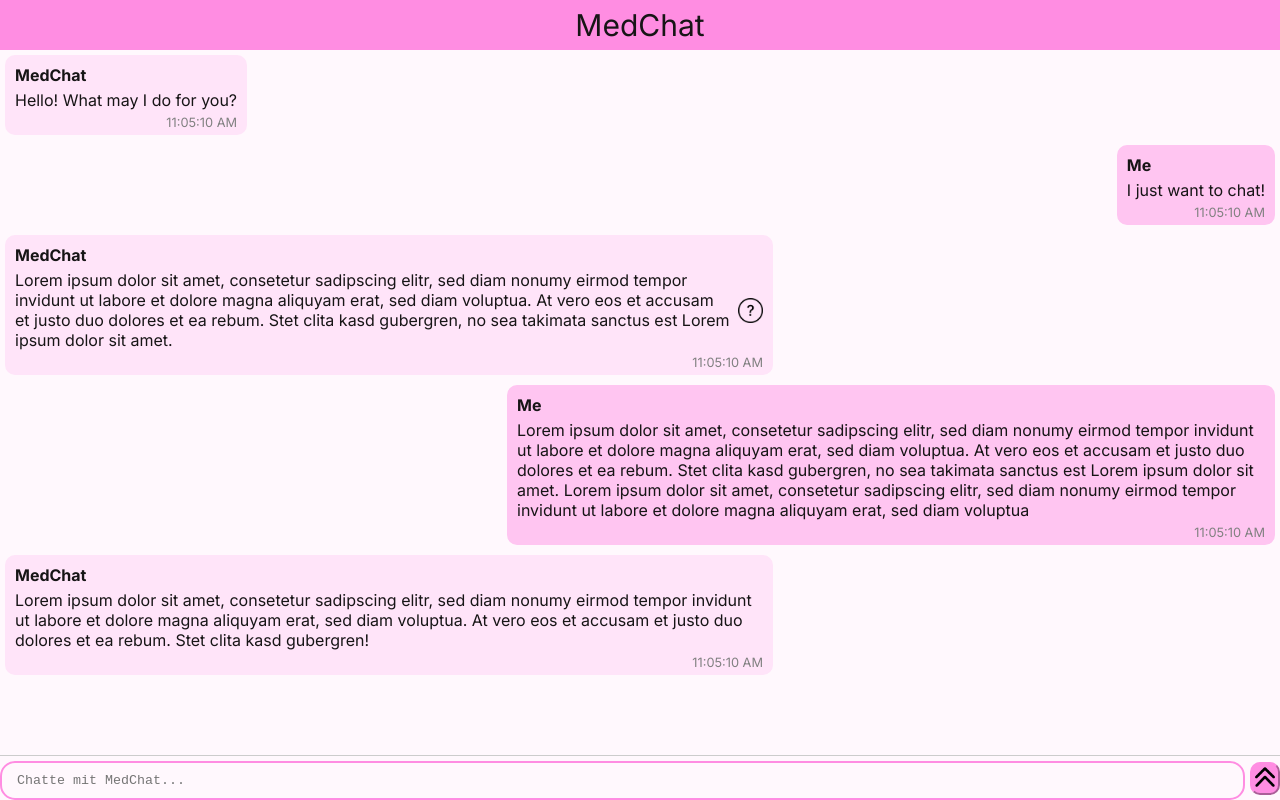
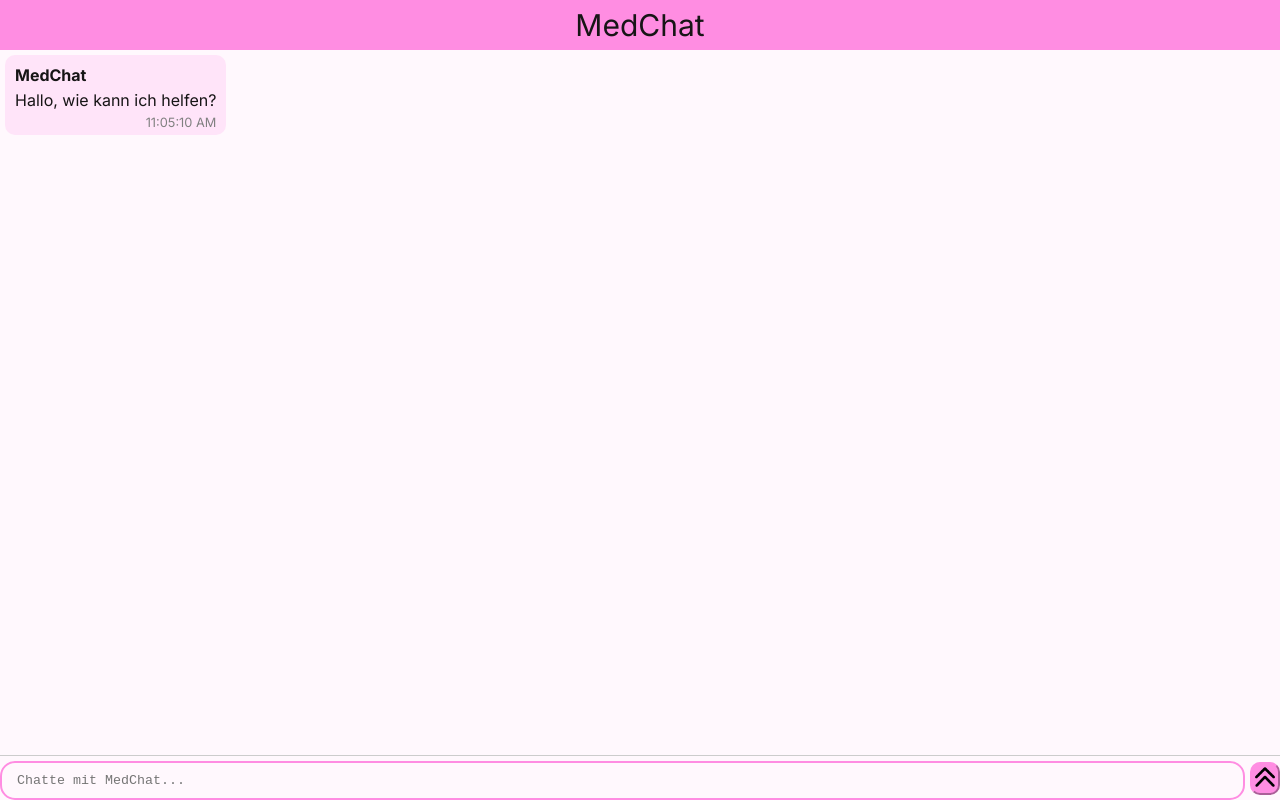
Before and after one commit to EStaELisa/medbot, a Next.js app: page / in a window 1280 px wide. Built offline with nearby package versions, Linux system fonts and the light colour scheme.

Commit message:
#42: add some comments and delete unnecessary code

```diff
--- a/src/components/body/Body.tsx
+++ b/src/components/body/Body.tsx
@@ -16,6 +16,7 @@ const Body = (props:props) => {
   return (
     <div className={styles['chatContainer']}>
       <div className={styles['messageContainer']}>
+        {/* Auflisten aller Nachrichten */}
         {props.messages.map((msg, idx) => (
           <ChatMessages key={idx} sender={msg.sender} content={msg.content} timestamp={msg.timeStamp} isOutgoing={msg.isOutgoing} htmlFile={msg.htmlFile}/>
         ))}
--- a/src/components/body/body.module.css
+++ b/src/components/body/body.module.css
@@ -1,8 +1,3 @@
-/* .chatContainer {
-    display: flex;
-    flex-direction: column;
-} */
-
 .messageContainer {
     display: flex;
     flex-direction: column;
--- a/src/components/chatbot/Chatbot.tsx
+++ b/src/components/chatbot/Chatbot.tsx
@@ -8,13 +8,18 @@ import Input from '../input/Input';
 
 
 const Chatbot = () => {
-    const [messages, setMessages] = useState([
-        {sender: 'MedChat', content: 'Hello! What may I do for you?', timeStamp: Date.now(), isOutgoing: false},
-        { sender: 'Me', content: 'I just want to chat!', timeStamp: Date.now(), isOutgoing: true},
-        { sender: 'MedChat', content: 'Lorem ipsum dolor sit amet, consetetur sadipscing elitr, sed diam nonumy eirmod tempor invidunt ut labore et dolore magna aliquyam erat, sed diam voluptua. At vero eos et accusam et justo duo dolores et ea rebum. Stet clita kasd gubergren, no sea takimata sanctus est Lorem ipsum dolor sit amet.', timeStamp: Date.now(), isOutgoing: false, htmlFile: '/file.html'},
-        { sender: 'Me', content: 'Lorem ipsum dolor sit amet, consetetur sadipscing elitr, sed diam nonumy eirmod tempor invidunt ut labore et dolore magna aliquyam erat, sed diam voluptua. At vero eos et accusam et justo duo dolores et ea rebum. Stet clita kasd gubergren, no sea takimata sanctus est Lorem ipsum dolor sit amet. Lorem ipsum dolor sit amet, consetetur sadipscing elitr, sed diam nonumy eirmod tempor invidunt ut labore et dolore magna aliquyam erat, sed diam voluptua', timeStamp: Date.now(), isOutgoing: true},
-        { sender: 'MedChat', content: 'Lorem ipsum dolor sit amet, consetetur sadipscing elitr, sed diam nonumy eirmod tempor invidunt ut labore et dolore magna aliquyam erat, sed diam voluptua. At vero eos et accusam et justo duo dolores et ea rebum. Stet clita kasd gubergren!', timeStamp: Date.now(), isOutgoing: false}
-    ]);
+    // Zum Testen ohne tatsächliche Einträge (mit Verlinkung zur Explainability-HTML)
+    // const testarray = [
+    //     {sender: 'MedChat', content: 'Hello! What may I do for you?', timeStamp: Date.now(), isOutgoing: false},
+    //     { sender: 'Me', content: 'I just want to chat!', timeStamp: Date.now(), isOutgoing: true},
+    //     { sender: 'MedChat', content: 'Lorem ipsum dolor sit amet, consetetur sadipscing elitr, sed diam nonumy eirmod tempor invidunt ut labore et dolore magna aliquyam erat, sed diam voluptua. At vero eos et accusam et justo duo dolores et ea rebum. Stet clita kasd gubergren, no sea takimata sanctus est Lorem ipsum dolor sit amet.', timeStamp: Date.now(), isOutgoing: false, htmlFile: '/file.html'},
+    //     { sender: 'Me', content: 'Lorem ipsum dolor sit amet, consetetur sadipscing elitr, sed diam nonumy eirmod tempor invidunt ut labore et dolore magna aliquyam erat, sed diam voluptua. At vero eos et accusam et justo duo dolores et ea rebum. Stet clita kasd gubergren, no sea takimata sanctus est Lorem ipsum dolor sit amet. Lorem ipsum dolor sit amet, consetetur sadipscing elitr, sed diam nonumy eirmod tempor invidunt ut labore et dolore magna aliquyam erat, sed diam voluptua', timeStamp: Date.now(), isOutgoing: true},
+    //     { sender: 'MedChat', content: 'Lorem ipsum dolor sit amet, consetetur sadipscing elitr, sed diam nonumy eirmod tempor invidunt ut labore et dolore magna aliquyam erat, sed diam voluptua. At vero eos et accusam et justo duo dolores et ea rebum. Stet clita kasd gubergren!', timeStamp: Date.now(), isOutgoing: false}
+    // ]
+    // const [messages, setMessages] = useState(testarray);
+
+
+    const [messages, setMessages] = useState([{ sender: 'MedChat', content: 'Hallo, wie kann ich helfen?', timeStamp: Date.now(), isOutgoing: false }]);
     const [newMessageText, setNewMessageText] = useState("");
 
     const onSendMessageHandler = () => {
@@ -31,7 +36,6 @@ const Chatbot = () => {
 
         setMessages((prevMessages) => [... prevMessages, newMessage])
         setNewMessageText("");
-        //TODO: add response
     }
 
     return (
--- a/src/components/header/Header.tsx
+++ b/src/components/header/Header.tsx
@@ -3,7 +3,7 @@ import styles from './header.module.css'
 
 const Header = () => {
   return (
-    <div className={styles['header']}>MedChat</div>
+    <div className={styles['header']}>MedChat</div> //Gerne Name anpassen, wenn ihr einen anderen möchtet :)
   )
 }
 
```
